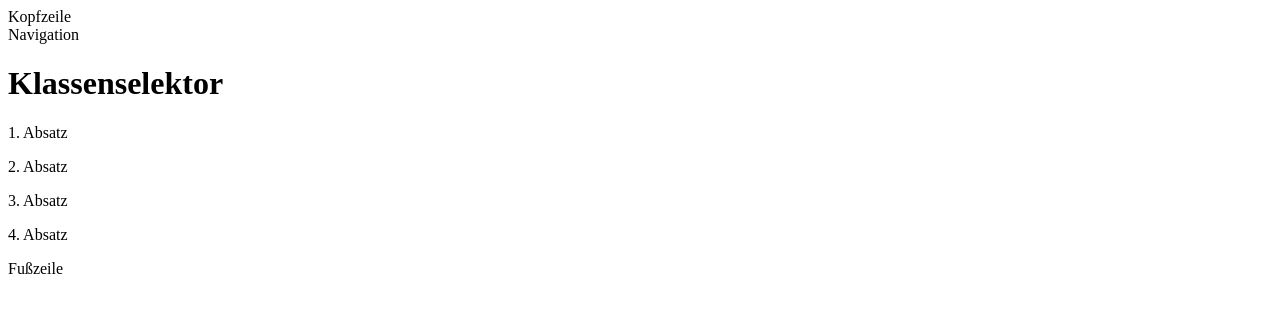
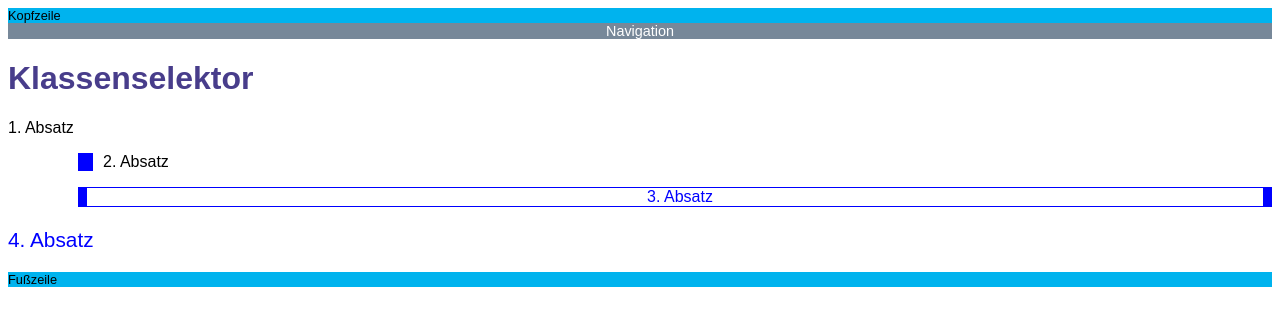
Before and after one commit to BZZ-M293/m293-lu12-a01-basics, a plain HTML site: page index.html in a window 1280 px wide. Drawn offline with Linux system fonts and the light colour scheme.

Commit message:
Added Solution

```diff
--- a/css/style.css
+++ b/css/style.css
@@ -0,0 +1,45 @@
+/* 1. */
+body {
+    font-family: Futura, sans-serif;
+}
+
+/* 5. */
+header,
+footer {
+    font-size: 80%;
+    background-color: #00b3ee;
+    text-align: left;
+}
+
+/* 7. */
+nav {
+    font-size: 90%;
+    background-color: #778899;
+    color: #ffffff;
+    text-align: center;
+}
+
+/* 6. */
+h1, h2{
+    color: darkslateblue;
+}
+
+/* 2. */
+p.remark {
+    margin-left: 70px;
+    border-left: 15px solid blue;
+    padding-left: 10px;
+}
+
+/*  3. */
+p.remark.warning {
+    border-left: 9px solid blue;
+    border-top: 1.5px solid blue;
+    border-right: 9px solid blue;
+    border-bottom: 1.5px solid blue;
+    text-align: center;
+}
+
+/* 4. */
+.warning { color: blue; }
+.bigfont { font-size: 130%; }
--- a/index.html
+++ b/index.html
@@ -10,9 +10,9 @@
 <nav>Navigation</nav>
 <h1>Klassenselektor</h1>
 <p>1. Absatz</p>
-<p>2. Absatz</p>
-<p>3. Absatz</p>
-<p>4. Absatz</p>
+<p class="remark">2. Absatz</p>
+<p class="remark warning">3. Absatz</p>
+<p class="warning bigfont">4. Absatz</p>
 <footer>Fußzeile</footer>
 </body>
 </html>
```
